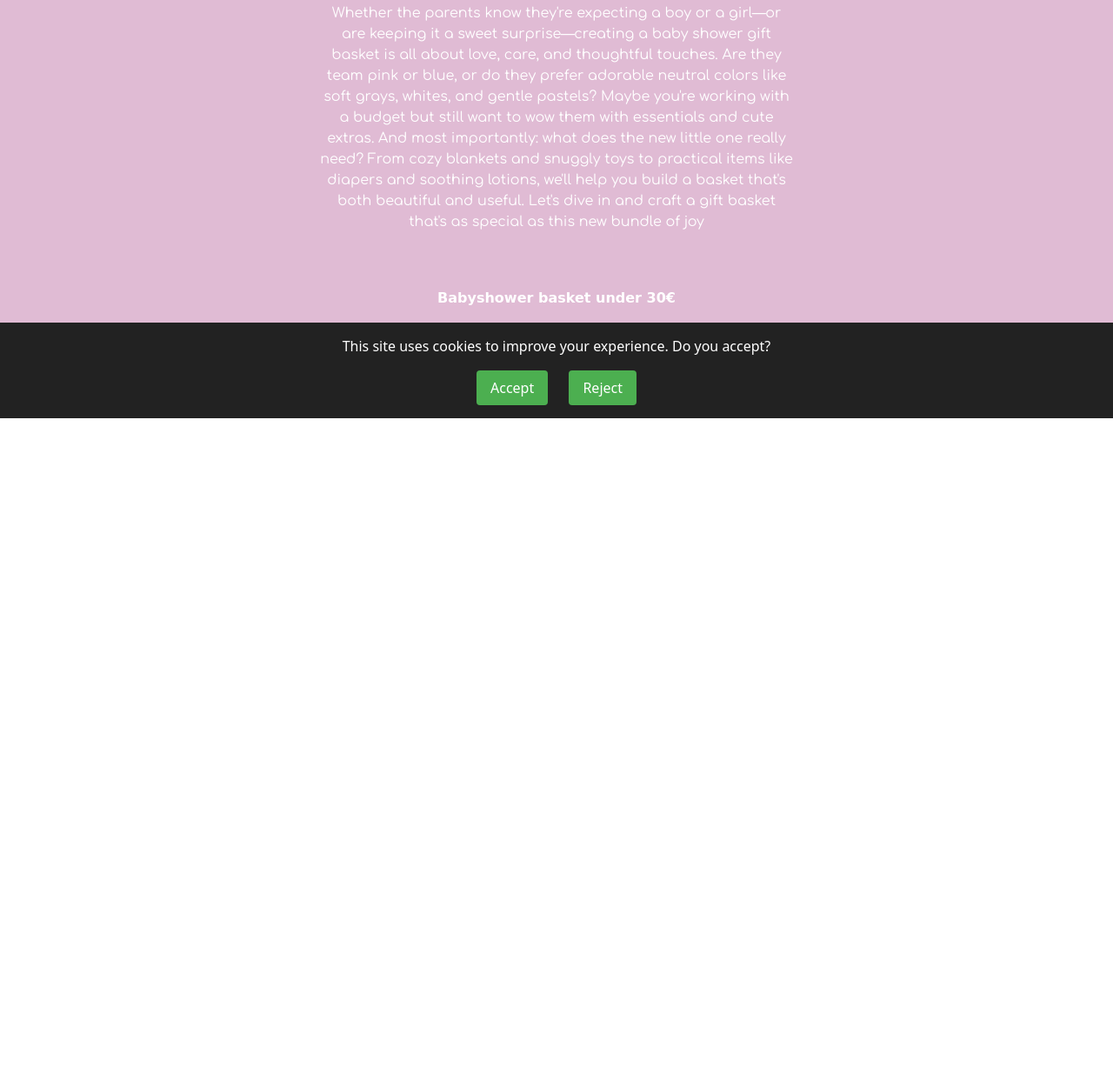
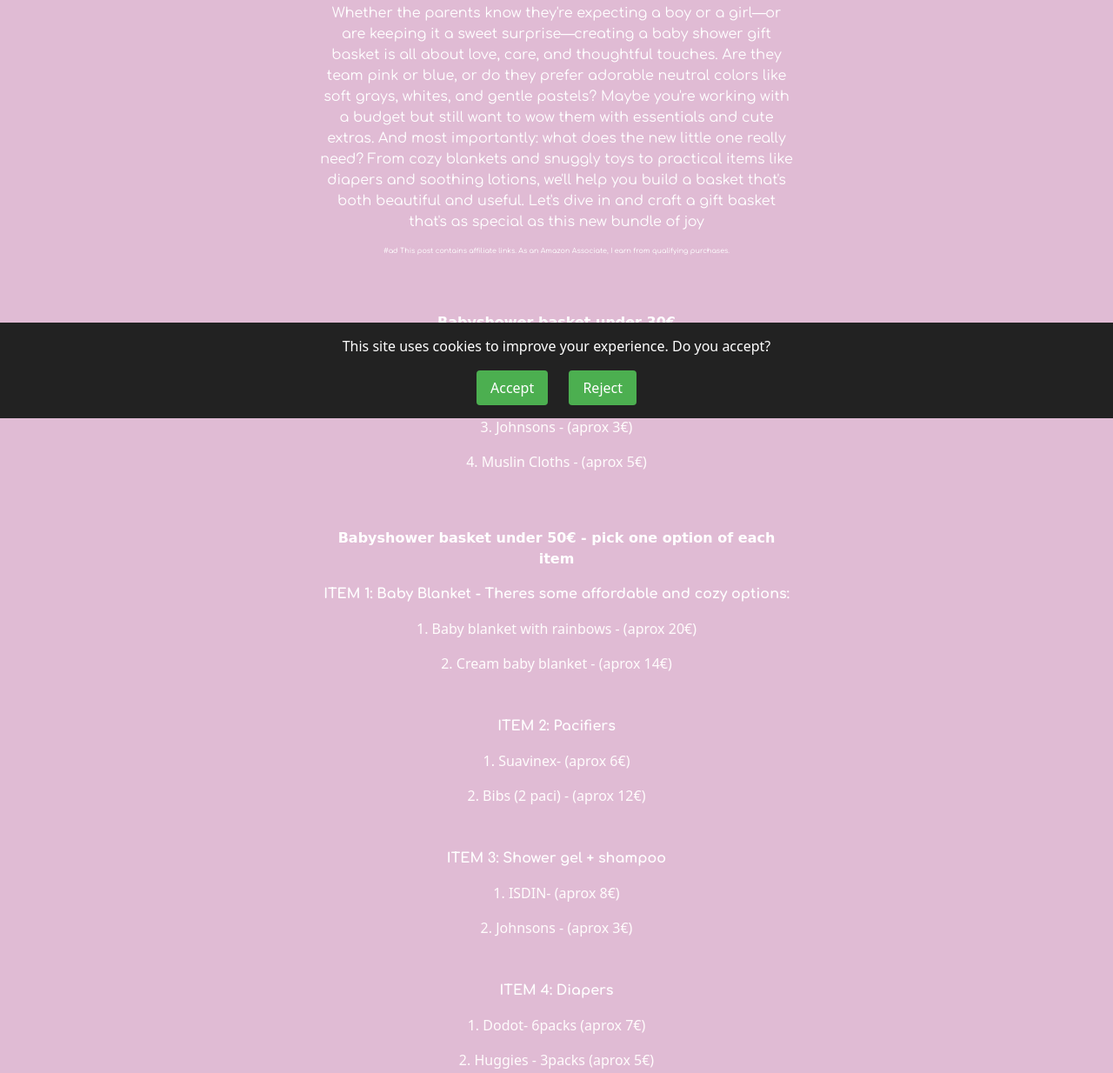
Before and after one commit to mafaldanogueiraapm/baskets, a plain HTML site: page babyshower/babyshower.html in a window 1280 px wide. Shown: the part 319-1553 px from the top of the page at 87% size. Before the commit the page ends 800 px from the top, so only its background shows below. Drawn offline with nearby package versions, Linux system fonts and the light colour scheme; a web font is replaced by a local one.

Commit message:
babyshower

```diff
--- a/babyshower/babyshower.css
+++ b/babyshower/babyshower.css
@@ -95,3 +95,12 @@ background-color: rgb(224, 187, 212);
     text-decoration: none;
     border: 2px dashed white;
 }
+
+.option-link {
+        text-decoration: none;
+        color: #fffcfc !important;
+}
+
+.sm-ft {
+    font-size: 8px;
+}
--- a/babyshower/babyshower.html
+++ b/babyshower/babyshower.html
@@ -32,6 +32,7 @@ Are they team pink or blue, or do they prefer adorable neutral colors like soft
 And most importantly: what does the new little one really need? From cozy blankets and snuggly toys
  to practical items like diapers and soothing lotions, we'll help you build a basket that's both beautiful and useful.
 Let's dive in and craft a gift basket that's as special as this new bundle of joy   </p>
+<p class="sm-ft text comfortaa-paragraph text-white">#ad This post contains affiliate links. As an Amazon Associate, I earn from qualifying purchases. </p>
 
                     </div>
                 </div>
@@ -41,14 +42,31 @@ Let's dive in and craft a gift basket that's as special as this new bundle of jo
                       <p class="bold playwrite-pl-title-font text-white mt-5 text-center mx-auto">
                         Babyshower basket under 30€
                         </p>
+                        <p><a class="option-link" target="_blank" href=" https://amzn.to/47deLsL">1.  Dudu - (aprox 7€)</a></p>
+                            <p><a class="option-link" target="_blank" href="https://amzn.to/4fzMi24"> 2. Suavinex- (aprox 6€)</a></p>
+                                <p><a class="option-link" target="_blank" href="https://amzn.to/45ykPt8">3.  Johnsons - (aprox 3€)</a></p>
+                                    <p><a class="option-link" target="_blank" href="https://amzn.to/46U1oxp">4.  Muslin Cloths - (aprox 5€)</a></p>
+
                     </div>
                 </div>
 
                 <div class="row justify-content-center align-items-center">
                     <div class="col-12 col-md-6">
                       <p class="bold playwrite-pl-title-font text-white mt-5 text-center mx-auto">
-                        Babyshower basket under 50€
+                        Babyshower basket under 50€ - pick one option of each item
                         </p>
+                        <p class="comfortaa-paragraph text-white bold"> ITEM 1: Baby Blanket - Theres some affordable and cozy options:</p>
+                       <p><a class="option-link" target="_blank" href="https://amzn.to/4mBeSm1"> 1. Baby blanket with rainbows - (aprox 20€)</a></p>
+                      <p><a class="option-link" target="_blank" href="https://amzn.to/41zf8tM">2.  Cream baby blanket - (aprox 14€)</a></p>
+                      <p class="comfortaa-paragraph text-white bold mt-5"> ITEM 2: Pacifiers</p>
+                       <p><a class="option-link" target="_blank" href="https://amzn.to/4fzMi24"> 1. Suavinex- (aprox 6€)</a></p>
+                      <p><a class="option-link" target="_blank" href="https://amzn.to/45vy3qt">2.  Bibs (2 paci) - (aprox 12€)</a></p>
+                                           <p class="comfortaa-paragraph text-white bold mt-5"> ITEM 3: Shower gel + shampoo</p>
+                       <p><a class="option-link"target="_blank" href="https://amzn.to/46PPeFG"> 1. ISDIN- (aprox 8€)</a></p>
+                      <p><a class="option-link" target="_blank" href="https://amzn.to/45ykPt8">2.  Johnsons - (aprox 3€)</a></p>
+                          <p class="comfortaa-paragraph text-white bold mt-5"> ITEM 4: Diapers</p>
+                       <p><a class="option-link"target="_blank" href="https://amzn.to/45dVuG2"> 1. Dodot- 6packs (aprox 7€)</a></p>
+                      <p><a class="option-link" target="_blank" href="https://amzn.to/41qCstV">2.  Huggies - 3packs (aprox 5€)</a></p>
                     </div>
                 </div>
 
```
